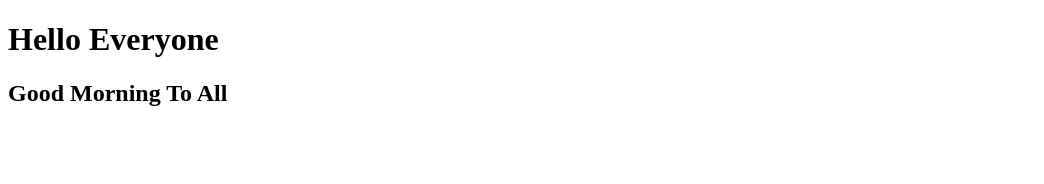
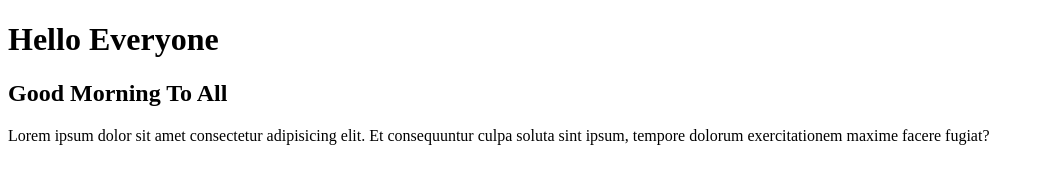
Before and after one commit to kowshi0003/Digital-marketing, a plain HTML site: page index.html in a window 1280 px wide. Shown: the whole page, without its empty margins (0-1044 px from the left). Drawn offline with Linux system fonts and the light colour scheme.

Commit message:
feat:added some frontend code

```diff
--- a/index.html
+++ b/index.html
@@ -8,5 +8,6 @@
 <body>
     <h1>Hello Everyone</h1>
     <h2>Good Morning To All</h2>
+    <p>Lorem ipsum dolor sit amet consectetur adipisicing elit. Et consequuntur culpa soluta sint ipsum, tempore dolorum exercitationem maxime facere fugiat?</p>
 </body>
 </html>
```
